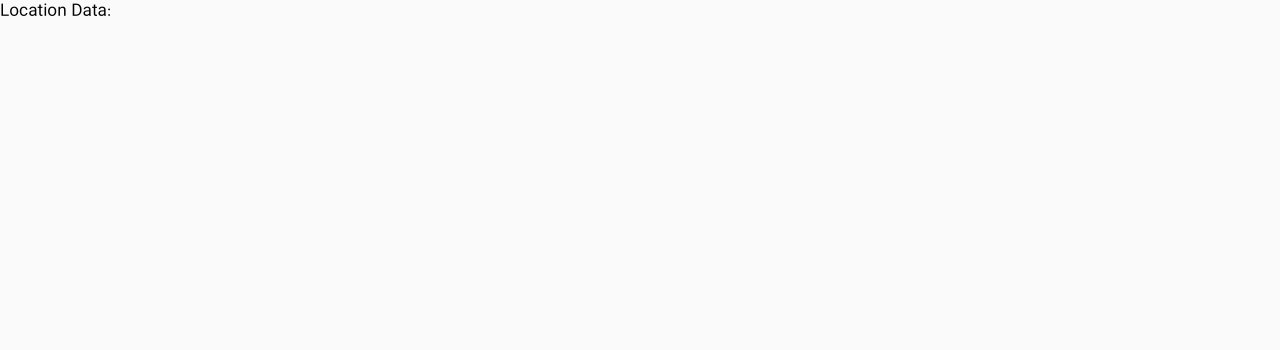
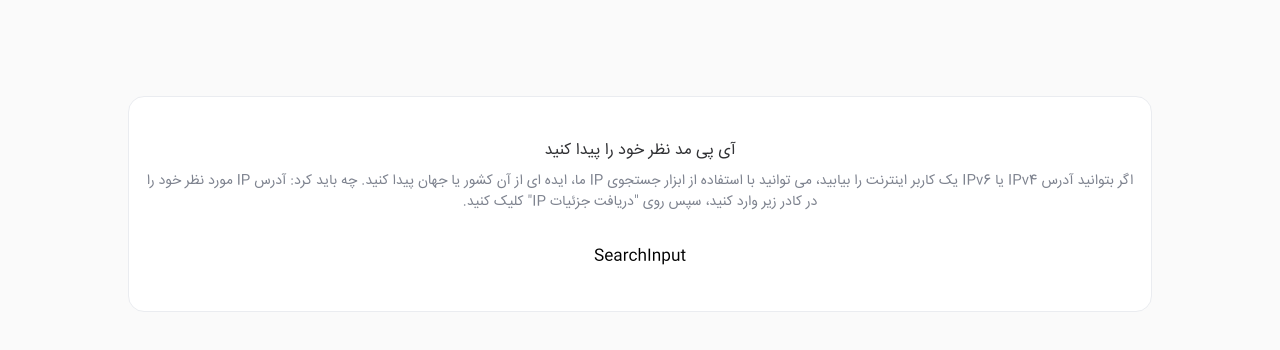
Before and after one commit to Sina-Hgs/IP-finder-react, a React (Vite) app: page /search in a window 1280 px wide. Shown: the top 350 px of the page. Built offline with nearby package versions, Linux system fonts and the light colour scheme.

Commit message:
implemet/ working on search page

```diff
--- a/src/components/Container.tsx
+++ b/src/components/Container.tsx
@@ -20,7 +20,7 @@ const Container = ({
 }: ContainerProps) => {
   const navigate = useNavigate();
   return (
-    <div className="bg-primary px-4 py-[42px] w-fit h-fit flex flex-col justify-center items-center gap-8 rounded-2xl border-primary border-[1px] relative m-auto top-24 transition-all">
+    <div className="bg-primary px-4 py-[42px] w-fit h-fit max-w-[80%] flex flex-col justify-center items-center gap-8 rounded-2xl border-primary border-[1px] relative m-auto top-24 transition-all">
       <div className="text-center flex flex-col justify-center items-center gap-1">
         {hasLogo && <img src={Logo} alt="back-button" className="w-16 pb-2" />}
         {hasBackButton && (
--- a/src/pages/Search/SearchPage.tsx
+++ b/src/pages/Search/SearchPage.tsx
@@ -1,5 +1,8 @@
 import { useMutation } from "@tanstack/react-query";
 import { getIPData } from "../../api/services/getIPData";
+import Container from "../../components/Container";
+import SearchInput from "./components/SearchInput";
+import Hero from "./components/Hero";
 
 const App: React.FC = () => {
   const { data, error, isPending } = useMutation({
@@ -15,9 +18,15 @@ const App: React.FC = () => {
   if (error) return <div>Error: {(error as Error).message}</div>;
 
   return (
-    <div className="App">
-      <h1>Location Data:</h1>
-      <pre>{JSON.stringify(data, null, 2)}</pre>
+    <div>
+      <Container
+        hasBackButton={false}
+        hasLogo={false}
+        header="آی پی مد نظر خود را پیدا کنید"
+        hero={<Hero />}
+      >
+        <SearchInput />
+      </Container>
     </div>
   );
 };
--- /dev/null
+++ b/src/pages/Search/components/Hero.tsx
@@ -0,0 +1,12 @@
+const Hero = () => {
+  return (
+    <div dir="rtl">
+      اگر بتوانید آدرس IPv4 یا IPv6 یک کاربر اینترنت را بیابید، می توانید با
+      استفاده از ابزار جستجوی IP ما، ایده ای از آن کشور یا جهان پیدا کنید. چه
+      باید کرد: آدرس IP مورد نظر خود را در کادر زیر وارد کنید، سپس روی "دریافت
+      جزئیات IP" کلیک کنید.
+    </div>
+  );
+};
+
+export default Hero;
--- /dev/null
+++ b/src/pages/Search/components/SearchInput.tsx
@@ -0,0 +1,5 @@
+const SearchInput = () => {
+  return <div>SearchInput</div>;
+};
+
+export default SearchInput;
--- /dev/null
+++ b/src/pages/Search/ipRegex.ts
@@ -0,0 +1,3 @@
+// Regex for both IPv4 and IPv6 addresses
+export const ipRegex =
+  /^((25[0-5]|2[0-4][0-9]|[01]?[0-9][0-9]?)\.(25[0-5]|2[0-4][0-9]|[01]?[0-9][0-9]?)\.(25[0-5]|2[0-5][0-9]|[01]?[0-9][0-9]?)\.(25[0-5]|2[0-4][0-9]|[01]?[0-9][0-9]?)|([0-9a-fA-F]{1,4}:){7}([0-9a-fA-F]{1,4}|:)|::([0-9a-fA-F]{1,4}:){0,5}([0-9a-fA-F]{1,4}|:)|[0-9a-fA-F]{1,4}(:[0-9a-fA-F]{1,4}){1,7}|::([0-9a-fA-F]{1,4}:){0,6}[0-9a-fA-F]{1,4}|([0-9a-fA-F]{1,4}:){1,6}:([0-9a-fA-F]{1,4}){1,2})$/;
```
